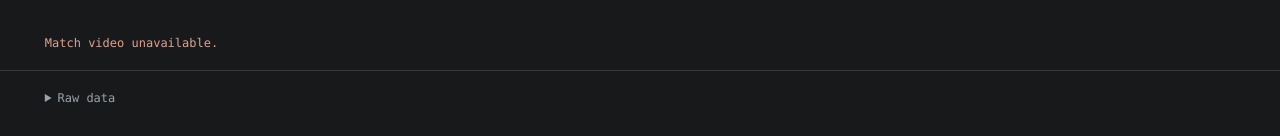
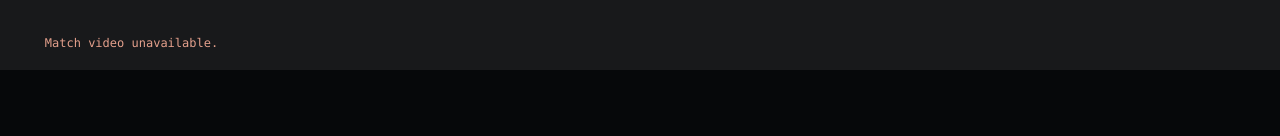
Before and after one commit to aarshroongta1/live-soccer-commentary, a Next.js app in the folder web/: page /demo/replay in a window 1280 px wide. Shown: the part 730-866 px from the top of the page. After the commit the page ends 800 px from the top, so only its background shows below. Built offline with nearby package versions, Linux system fonts and the light colour scheme.

Commit message:
Remove the raw data inspector

```diff
--- a/web/app/demo/keenable/comparison.css
+++ b/web/app/demo/keenable/comparison.css
@@ -54,14 +54,8 @@
 .analyst-output p { font:400 21px/1.65 var(--font-geist-sans),sans-serif; margin:18px 0 0; min-height:130px; }
 .voice-indicator { width:6px; height:6px; border-radius:100%; background:var(--evidence); box-shadow:0 0 12px #a9d5b555; }
 .simple-error { color:#e4a08c; font-size:12px; }
-.simple-inspector { padding:18px 3.5vw 32px; border-top:1px solid #383a3e; font-size:12px; color:#9ba2ad; }
-.simple-inspector summary { cursor:pointer; width:fit-content; }
-.simple-inspector-controls { display:flex; gap:24px; align-items:center; margin:22px 0; flex-wrap:wrap; }
-.simple-inspector select { background:#202124; font-size:12px; }
-.simple-inspector p { font-size:12px; line-height:1.7; max-width:110ch; }
-.simple-inspector pre { background:#1b1c1f; border:1px solid #383a3e; padding:20px; max-height:480px; overflow:auto; white-space:pre-wrap; overflow-wrap:anywhere; font:11px/1.7 ui-monospace,SFMono-Regular,Consolas,monospace; }
 @keyframes search-spin { to { transform:rotate(360deg); } }
 @media(min-width:1700px) { .event-input p { font-size:19px; }.simple-query code { font-size:14px; }.actual-results article > p { font-size:14px; }.actual-results article > a { font-size:11px; }.fact-handoff blockquote { font-size:17px; }.analyst-output p { font-size:25px; } }
 @media(prefers-reduced-motion:reduce) { .search-spinner { animation:none; } }
 @media(max-width:1100px) { .simple-workspace { grid-template-columns:minmax(0,1fr) minmax(0,1fr); gap:42px; }.simple-commentary { grid-column:2; }.simple-commentary .step-label { margin-top:0; }.simple-match { grid-row:1 / span 2; }.simple-workspace { row-gap:24px; }.analyst-output p { font-size:19px; } }
-@media(max-width:700px) { .simple-replay { padding:18px 20px; }.simple-workspace { grid-template-columns:1fr; gap:28px; padding-top:0; margin-top:28px; }.simple-match { grid-row:auto; }.simple-commentary { grid-column:auto; }.simple-inspector { padding-left:20px; padding-right:20px; }.event-input { min-height:112px; }.step-label { margin-bottom:18px; } }
+@media(max-width:700px) { .simple-replay { padding:18px 20px; }.simple-workspace { grid-template-columns:1fr; gap:28px; padding-top:0; margin-top:28px; }.simple-match { grid-row:auto; }.simple-commentary { grid-column:auto; }.event-input { min-height:112px; }.step-label { margin-bottom:18px; } }
--- a/web/app/demo/keenable/comparison.tsx
+++ b/web/app/demo/keenable/comparison.tsx
@@ -74,7 +74,6 @@ export default function Comparison({ data, mode = "live", shareable = false }: {
   const [elapsed, setElapsed] = useState(0);
   const [error, setError] = useState("");
   const [speaking, setSpeaking] = useState(false);
-  const [provider, setProvider] = useState("keenable");
   const events = useMemo(() => mode === "replay" ? (time >= trigger ? saved?.events.filter(e => e.at_ms <= (time - trigger) * 1000) ?? [] : []) : liveEvents, [mode, time, saved, liveEvents]);
   const returns = events.filter(e => e.type === "search_returned");
   const fact = events.find(e => e.type === "fact_selected")?.fact;
@@ -194,6 +193,5 @@ export default function Comparison({ data, mode = "live", shareable = false }: {
 
       {error && <p className="simple-error" role="alert">{error}</p>}
     </main>
-    <details className="simple-inspector"><summary>Raw data</summary><div className="simple-inspector-controls"><select value={provider} onChange={e => setProvider(e.target.value)} aria-label="Inspect provider"><option value="keenable">Keenable</option><option value="exa">Exa</option></select>{!shareable && <><a href="/demo/replay?mode=replay">recorded run</a><a href="/demo/replay">live run</a></>}<a href="/soccer-commentary/live-search-run.json" download>trace.json</a></div>{!shareable && <p>Two search calls, up to $0.05 across two model calls, one voice call capped at 240 characters. No retries. Three live runs per server session.</p>}<pre>{JSON.stringify(returns.find(e => e.provider === provider)?.search?.raw ?? {}, null, 2)}</pre><pre>{JSON.stringify({ commentary_input: input, delivery: saved?.delivery, events: events.map(e => e.audio_base64 ? { ...e, audio_base64: "(audio attached)" } : e) }, null, 2)}</pre></details>
   </div>;
 }
```
